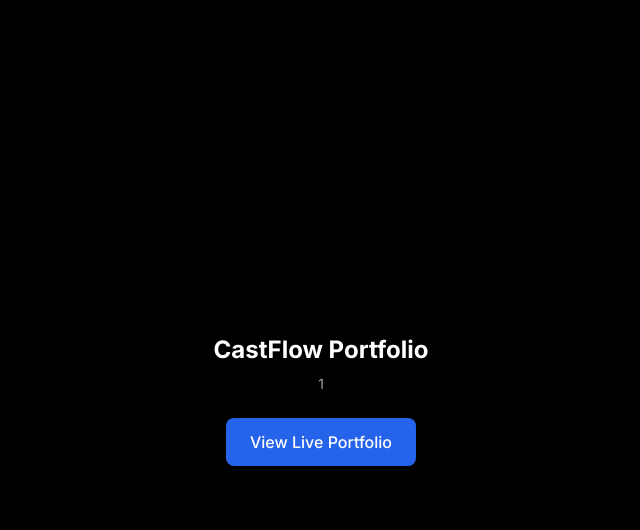
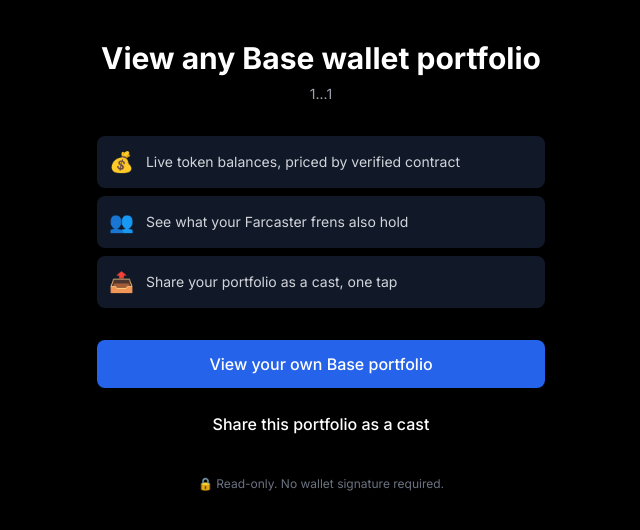
Before and after one commit to afifarioss/castflow-frontend, a Next.js app: page /share/1 in a window 1280 px wide. Shown: the top 530 px of the page, without its empty margins (319-959 px from the left). Built offline with nearby package versions, Linux system fonts and the light colour scheme.

Commit message:
Update share flow: new cast text, value prop, CTAs, trust copy, OG image with wallet address and logos

```diff
--- a/src/app/api/og/portfolio/route.tsx
+++ b/src/app/api/og/portfolio/route.tsx
@@ -10,7 +10,9 @@
     return new Response("Missing address", { status: 400 })
   }
 
-  let tokens: { symbol: string; usdValue?: string }[] = []
+  const shortAddress = `${address.slice(0, 6)}...${address.slice(-4)}`
+
+  let tokens: { symbol: string; usdValue?: string; logo?: string | null }[] = []
   try {
     const portfolioRes = await fetch(
       `${req.nextUrl.origin}/api/portfolio?address=${address}`
@@ -41,8 +43,9 @@
           fontFamily: "sans-serif",
         }}
       >
-        <div style={{ display: "flex", alignItems: "center", marginBottom: "40px" }}>
+        <div style={{ display: "flex", alignItems: "center", justifyContent: "space-between", marginBottom: "32px" }}>
           <span style={{ fontSize: 36, fontWeight: 700 }}>🌊 CastFlow</span>
+          <span style={{ fontSize: 22, color: "#9ca3af" }}>{shortAddress}</span>
         </div>
 
         <div style={{ display: "flex", flexDirection: "column", marginBottom: "40px" }}>
@@ -64,6 +67,7 @@
                 key={i}
                 style={{
                   display: "flex",
+                  alignItems: "center",
                   justifyContent: "space-between",
                   fontSize: 28,
                   padding: "12px 20px",
@@ -71,7 +75,35 @@
                   borderRadius: "12px",
                 }}
               >
-                <span>{t.symbol}</span>
+                <div style={{ display: "flex", alignItems: "center", gap: "16px" }}>
+                  {t.logo ? (
+                    // eslint-disable-next-line @next/next/no-img-element
+                    <img
+                      src={t.logo}
+                      width={36}
+                      height={36}
+                      style={{ borderRadius: "50%" }}
+                      alt=""
+                    />
+                  ) : (
+                    <div
+                      style={{
+                        width: 36,
+                        height: 36,
+                        borderRadius: "50%",
+                        backgroundColor: "#3f3f46",
+                        display: "flex",
+                        alignItems: "center",
+                        justifyContent: "center",
+                        fontSize: 16,
+                        fontWeight: 700,
+                      }}
+                    >
+                      {t.symbol.slice(0, 1)}
+                    </div>
+                  )}
+                  <span>{t.symbol}</span>
+                </div>
                 <span style={{ fontWeight: 700 }}>${t.usdValue}</span>
               </div>
             ))
--- a/src/app/frame/page.tsx
+++ b/src/app/frame/page.tsx
@@ -41,7 +41,6 @@
   const [connecting, setConnecting] = useState(false)
   const { count } = useWatchlist()
 
-  // Frens holdings state — loads independently, never blocks the main portfolio UI
   const [frenHoldings, setFrenHoldings] = useState<Record<string, FrenTokenInfo>>({})
   const [frenTopTokens, setFrenTopTokens] = useState<{ address: string; symbol: string; name: string; count: number }[]>([])
   const [frenStatus, setFrenStatus] = useState<'idle' | 'loading' | 'error' | 'loaded'>('idle')
@@ -123,12 +122,15 @@
     }
   }, [fetchPortfolio])
 
+  const shareCastText =
+    "I built CastFlow — a simple way to view and share your Base wallet portfolio on Farcaster. Try my portfolio below 🌊"
+
   return (
     <div className="min-h-screen bg-black text-white p-4">
       <h1 className="text-2xl font-bold mb-4">CastFlow Portfolio</h1>
 
       {/* Wallet connect + manual address input */}
-      <div className="flex flex-col gap-2 mb-3">
+      <div className="flex flex-col gap-2 mb-1">
         {walletAvailable && (
           <button
             onClick={connectWallet}
@@ -156,6 +158,11 @@
         </div>
       </div>
 
+      {/* Trust copy — sits right under the connect controls */}
+      <p className="text-xs text-gray-500 mb-6">
+        🔒 Read-only. No wallet signature required.
+      </p>
+
       {/* Farcaster FID input for frens discovery */}
       <div className="flex gap-2 mb-6">
         <input
@@ -177,12 +184,12 @@
       {/* Share button */}
       {status === 'loaded' && tokens.length > 0 && (
         <a
-          href={`https://warpcast.com/~/compose?text=${encodeURIComponent('Check out my Base portfolio on CastFlow 🌊')}&embeds[]=${encodeURIComponent(`https://castflow-frontend.vercel.app/share/${addressInput}`)}`}
+          href={`https://warpcast.com/~/compose?text=${encodeURIComponent(shareCastText)}&embeds[]=${encodeURIComponent(`https://castflow-frontend.vercel.app/share/${addressInput}`)}`}
           target="_blank"
           rel="noopener noreferrer"
           className="block text-center bg-purple-600 hover:bg-purple-500 px-4 py-2 rounded-lg text-sm font-medium mb-4"
         >
-          Share my Base stack 📤
+          Share this portfolio as a cast 📤
         </a>
       )}
 
--- a/src/app/share/[address]/page.tsx
+++ b/src/app/share/[address]/page.tsx
@@ -10,10 +10,10 @@
 
   return {
     title: "CastFlow Portfolio",
-    description: "Check out my Base portfolio on CastFlow",
+    description: "View any Base wallet portfolio — read-only, no wallet signature required.",
     openGraph: {
       title: "CastFlow Portfolio",
-      description: "Check out my Base portfolio on CastFlow",
+      description: "View any Base wallet portfolio — read-only, no wallet signature required.",
       images: [{ url: imageUrl, width: 1200, height: 630 }],
     },
     other: {
@@ -28,16 +28,51 @@
 
 export default function SharePage({ params }: Props) {
   const { address } = params
+  const shortAddress = `${address.slice(0, 6)}...${address.slice(-4)}`
+  const shareCastText =
+    "I built CastFlow — a simple way to view and share your Base wallet portfolio on Farcaster. Try my portfolio below 🌊"
+
   return (
-    <div className="min-h-screen bg-black text-white flex flex-col items-center justify-center p-4">
-      <h1 className="text-2xl font-bold mb-2">CastFlow Portfolio</h1>
-      <p className="text-gray-400 mb-6 text-sm break-all">{address}</p>
+    <div className="min-h-screen bg-black text-white flex flex-col items-center px-4 py-10">
+      <div className="text-center max-w-md mb-8">
+        <h1 className="text-3xl font-bold mb-2">View any Base wallet portfolio</h1>
+        <p className="text-gray-400 text-sm break-all">{shortAddress}</p>
+      </div>
+
+      <div className="w-full max-w-md space-y-2 mb-8">
+        <div className="flex items-center gap-3 p-3 bg-gray-900 rounded-lg">
+          <span className="text-xl">💰</span>
+          <span className="text-sm text-gray-300">Live token balances, priced by verified contract</span>
+        </div>
+        <div className="flex items-center gap-3 p-3 bg-gray-900 rounded-lg">
+          <span className="text-xl">👥</span>
+          <span className="text-sm text-gray-300">See what your Farcaster frens also hold</span>
+        </div>
+        <div className="flex items-center gap-3 p-3 bg-gray-900 rounded-lg">
+          <span className="text-xl">📤</span>
+          <span className="text-sm text-gray-300">Share your portfolio as a cast, one tap</span>
+        </div>
+      </div>
+
       <a
         href="https://castflow-frontend.vercel.app/frame"
-        className="bg-blue-600 hover:bg-blue-500 px-6 py-3 rounded-lg font-medium"
+        className="w-full max-w-md text-center bg-blue-600 hover:bg-blue-500 px-6 py-3 rounded-lg font-medium mb-3"
       >
-        View Live Portfolio
+        View your own Base portfolio
       </a>
+
+      <a
+        href={`https://warpcast.com/~/compose?text=${encodeURIComponent(shareCastText)}&embeds[]=${encodeURIComponent(`https://castflow-frontend.vercel.app/share/${address}`)}`}
+        target="_blank"
+        rel="noopener noreferrer"
+        className="w-full max-w-md text-center bg-purple-600 hover:bg-purple-500 px-6 py-3 rounded-lg font-medium mb-3"
+      >
+        Share this portfolio as a cast
+      </a>
+
+      <p className="text-xs text-gray-500 text-center mt-4">
+        🔒 Read-only. No wallet signature required.
+      </p>
     </div>
   )
 }
```
